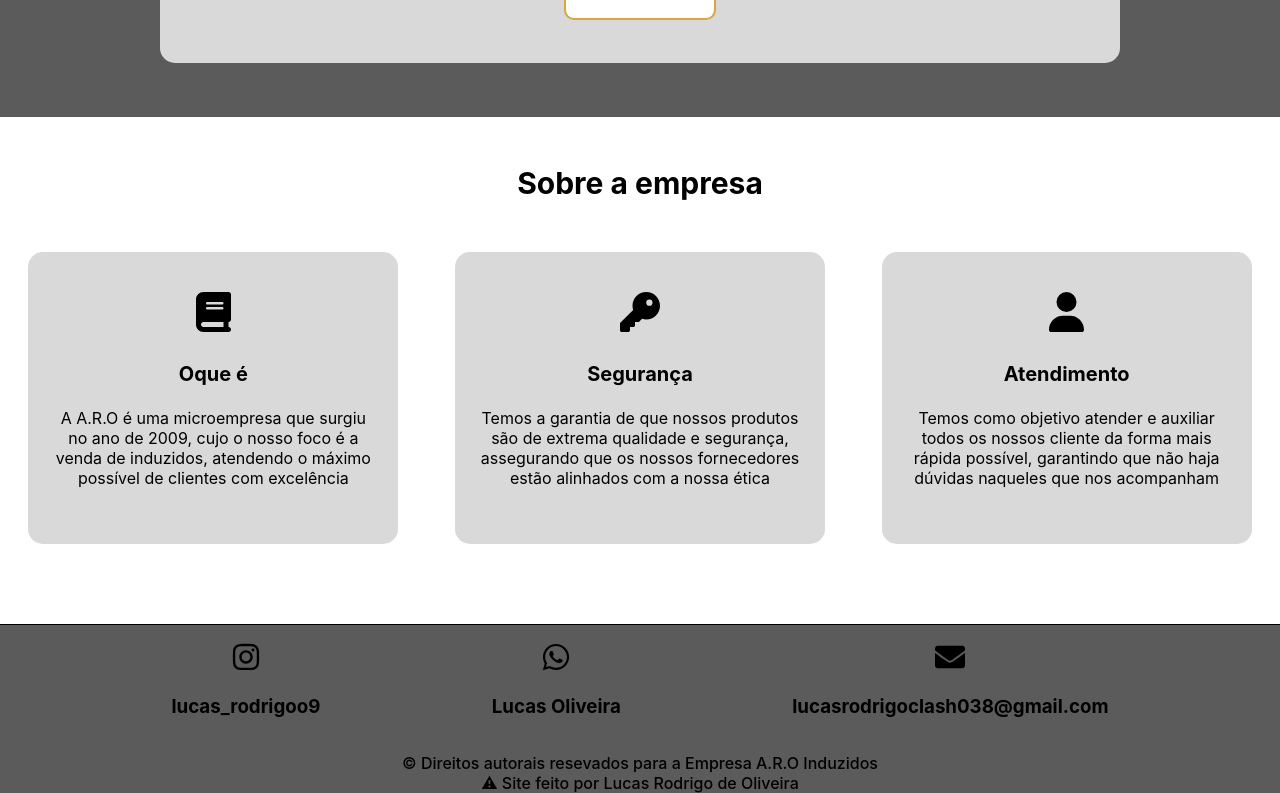
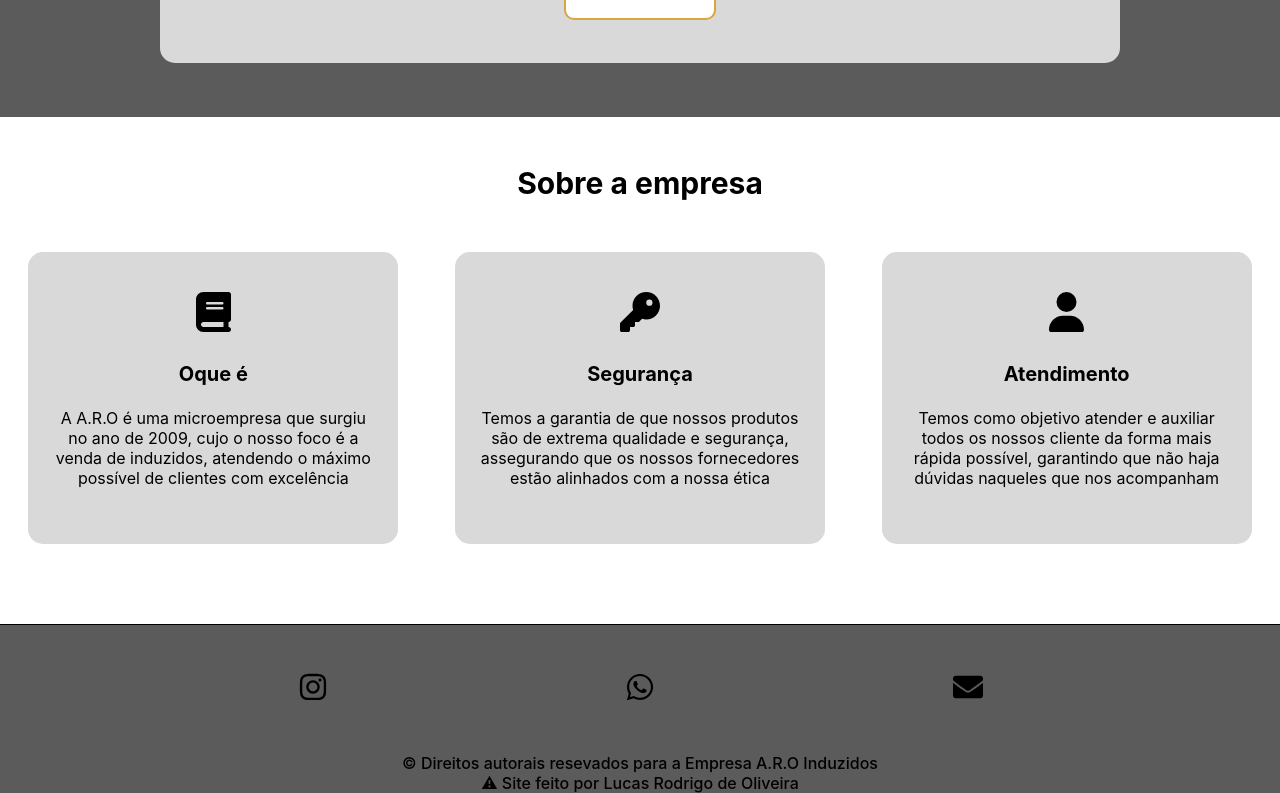
Before and after one commit to oliveira-lucas7/aro-empresa, a React (Create React App) app: page / in a window 1280 px wide. Shown: the part 1822-2615 px from the top of the page. Built offline with nearby package versions, Linux system fonts and the light colour scheme.

Commit message:
Ajuste no footer

```diff
--- a/src/components/Footer.jsx
+++ b/src/components/Footer.jsx
@@ -11,19 +11,16 @@ function Footer() {
 						target="blank"
 						href="https://www.instagram.com/lucas_rodrigoo9?igsh=MTdzcTczenI1Zmgycg%3D%3D&utm_source=qr">
 						<FaInstagram className={Style.Instagram} />
-						<h3>lucas_rodrigoo9</h3>
 					</a>
 				</div>
 				<div>
 					<a target="blank" href="https://wa.me/5514997791223">
 						<FaWhatsapp className={Style.Whats} />
-						<h3>Lucas Oliveira</h3>
 					</a>
 				</div>
 				<div>
 					<a target="blank" href="mailto:lucasrodrigoclash038@gmail.com">
 						<FaEnvelope className={Style.Mail} />
-						<h3>lucasrodrigoclash038@gmail.com</h3>
 					</a>
 				</div>
 			</div>
```
